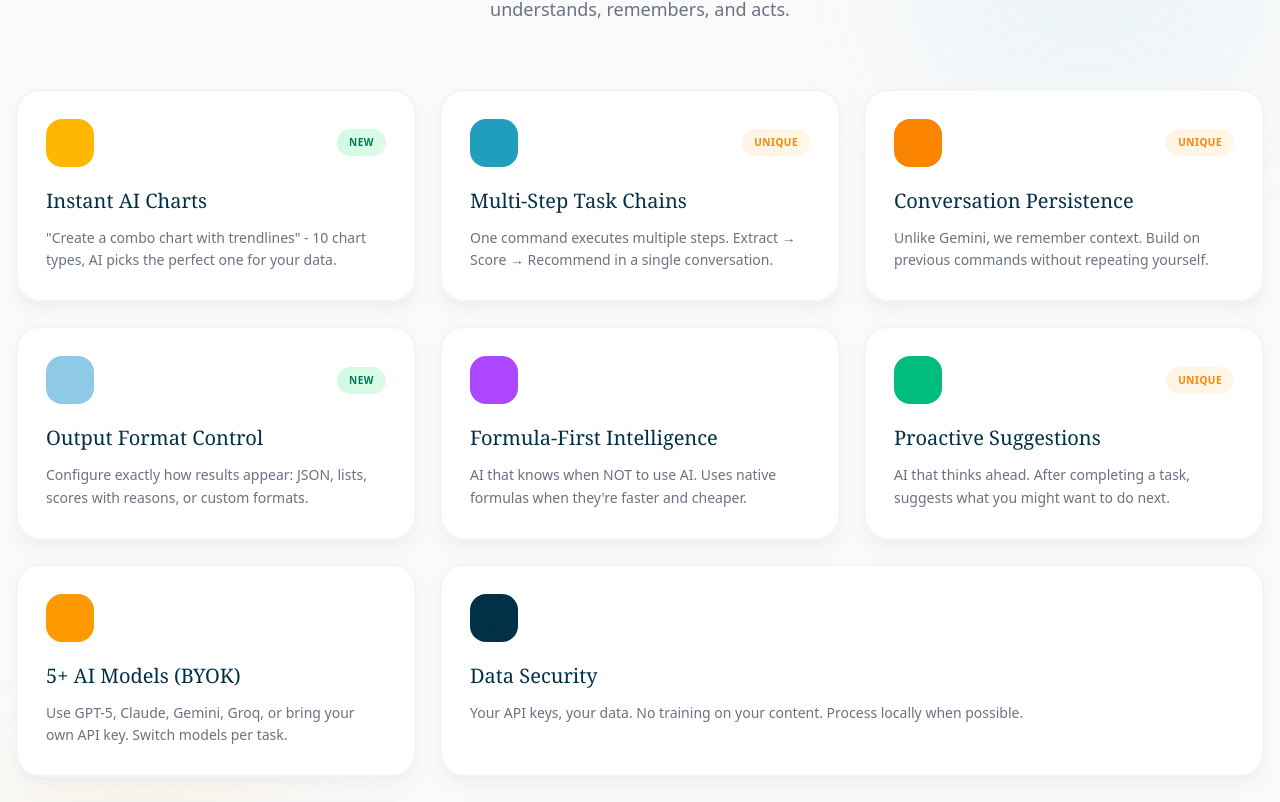
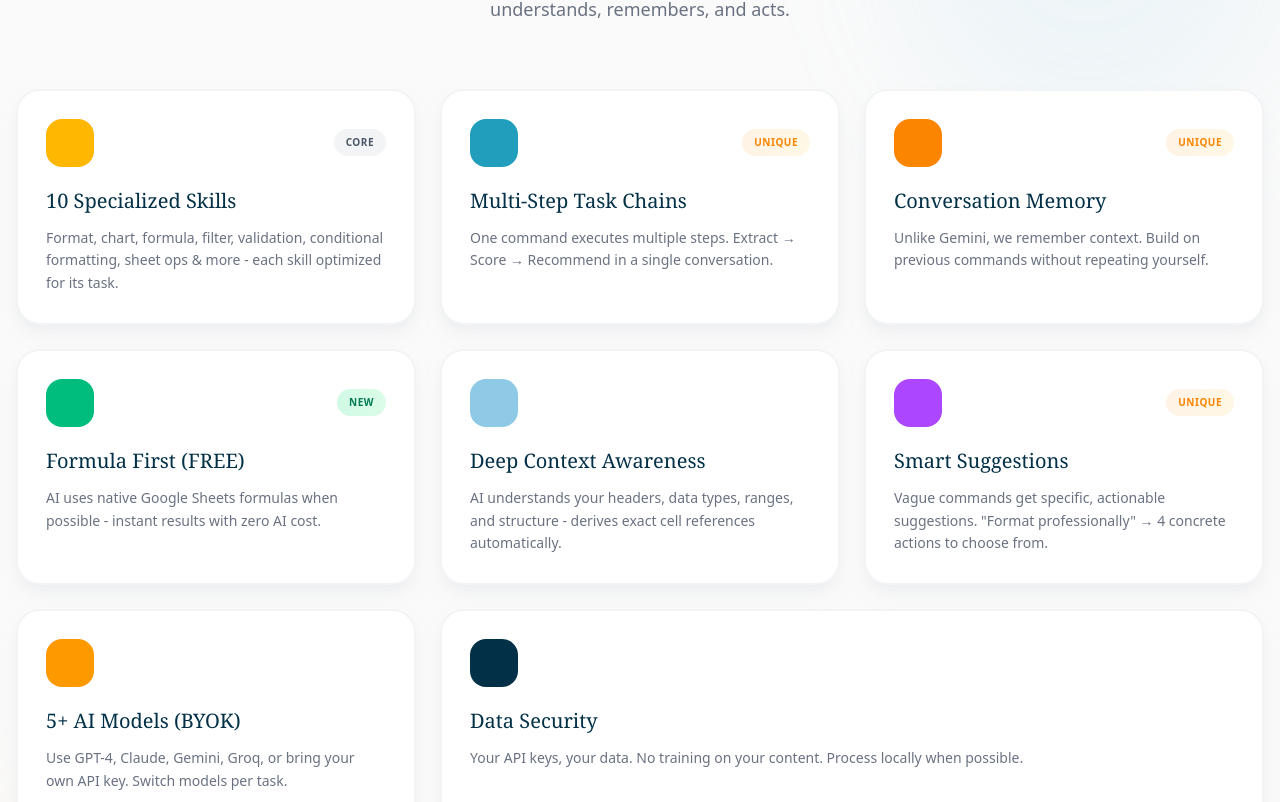
Before and after one commit to Ai-Quill/ai-sheeter, a Next.js app: page / in a window 1280 px wide. Shown: the part 2538-3340 px from the top of the page. Built offline with nearby package versions, Linux system fonts and the light colour scheme.

Commit message:
passing the actions

```diff
--- a/src/components/landing/CompetitorComparison.tsx
+++ b/src/components/landing/CompetitorComparison.tsx
@@ -15,6 +15,22 @@ interface FeatureRow {
 
 const features: FeatureRow[] = [
   {
+    feature: "Conversation Memory",
+    description: "Remember context across queries - pick up where you left off",
+    aisheeter: 'yes',
+    gemini: 'no',
+    gptForWork: 'no',
+    chatgpt: 'partial'
+  },
+  {
+    feature: "Deep Context Awareness",
+    description: "Understands headers, data types, and structure automatically",
+    aisheeter: 'yes',
+    gemini: 'partial',
+    gptForWork: 'partial',
+    chatgpt: 'no'
+  },
+  {
     feature: "Multi-Step Task Chains",
     description: "Execute complex workflows with one command",
     aisheeter: 'yes',
@@ -23,35 +39,27 @@ const features: FeatureRow[] = [
     chatgpt: 'no'
   },
   {
-    feature: "Conversation Persistence",
-    description: "Remember context across queries",
+    feature: "Smart Suggestions",
+    description: "AI that thinks ahead and recommends next steps",
     aisheeter: 'yes',
     gemini: 'no',
-    gptForWork: 'no',
-    chatgpt: 'partial'
-  },
-  {
-    feature: "Output Format Control",
-    description: "Configure result structure (JSON, List, Score+Reason)",
-    aisheeter: 'yes',
-    gemini: 'no',
-    gptForWork: 'no',
-    chatgpt: 'partial'
-  },
-  {
-    feature: "Formula-First Intelligence",
-    description: "AI knows when NOT to use AI",
-    aisheeter: 'yes',
-    gemini: 'partial',
     gptForWork: 'no',
     chatgpt: 'no'
   },
   {
-    feature: "Proactive Suggestions",
-    description: "AI that thinks ahead and recommends next steps",
+    feature: "Formula First (FREE)",
+    description: "Uses native formulas when faster & cheaper - no AI cost",
     aisheeter: 'yes',
     gemini: 'no',
     gptForWork: 'no',
+    chatgpt: 'no'
+  },
+  {
+    feature: "10 Specialized Skills",
+    description: "Format, chart, formula, filter, validation & more",
+    aisheeter: 'yes',
+    gemini: 'partial',
+    gptForWork: 'partial',
     chatgpt: 'no'
   },
   {
@@ -63,11 +71,11 @@ const features: FeatureRow[] = [
     chatgpt: 'no'
   },
   {
-    feature: "Background Processing",
-    description: "Run jobs without keeping browser open",
+    feature: "Instant Sheet Actions",
+    description: "Format, chart, sort, filter - executes in milliseconds",
     aisheeter: 'yes',
-    gemini: 'no',
-    gptForWork: 'yes',
+    gemini: 'partial',
+    gptForWork: 'partial',
     chatgpt: 'no'
   },
   {
@@ -76,14 +84,6 @@ const features: FeatureRow[] = [
     aisheeter: 'yes',
     gemini: 'yes',
     gptForWork: 'yes',
-    chatgpt: 'no'
-  },
-  {
-    feature: "Smart Column Detection",
-    description: "Understands your data context automatically",
-    aisheeter: 'yes',
-    gemini: 'partial',
-    gptForWork: 'no',
     chatgpt: 'no'
   },
   {
--- a/src/components/landing/FeatureGrid.tsx
+++ b/src/components/landing/FeatureGrid.tsx
@@ -6,12 +6,12 @@ import { Zap, MessageSquare, Shield, Workflow, Sliders, BrainCircuit, Sparkles,
 
 const features = [
   {
-    title: "Instant AI Charts",
-    description: "\"Create a combo chart with trendlines\" - 10 chart types, AI picks the perfect one for your data.",
-    icon: <BarChart3 size={24} className="text-[#FFB701]" />,
+    title: "10 Specialized Skills",
+    description: "Format, chart, formula, filter, validation, conditional formatting, sheet ops & more - each skill optimized for its task.",
+    icon: <BrainCircuit size={24} className="text-[#FFB701]" />,
     color: "bg-[#FFB701]",
     colSpan: "md:col-span-1",
-    tag: "New"
+    tag: "Core"
   },
   {
     title: "Multi-Step Task Chains",
@@ -22,7 +22,7 @@ const features = [
     tag: "Unique"
   },
   {
-    title: "Conversation Persistence",
+    title: "Conversation Memory",
     description: "Unlike Gemini, we remember context. Build on previous commands without repeating yourself.",
     icon: <History size={24} className="text-[#FC8500]" />,
     color: "bg-[#FC8500]",
@@ -30,32 +30,32 @@ const features = [
     tag: "Unique"
   },
   {
-    title: "Output Format Control",
-    description: "Configure exactly how results appear: JSON, lists, scores with reasons, or custom formats.",
-    icon: <Sliders size={24} className="text-[#8ECAE6]" />,
-    color: "bg-[#8ECAE6]",
+    title: "Formula First (FREE)",
+    description: "AI uses native Google Sheets formulas when possible - instant results with zero AI cost.",
+    icon: <Zap size={24} className="text-emerald-500" />,
+    color: "bg-emerald-500",
     colSpan: "md:col-span-1",
     tag: "New"
   },
   {
-    title: "Formula-First Intelligence",
-    description: "AI that knows when NOT to use AI. Uses native formulas when they're faster and cheaper.",
-    icon: <BrainCircuit size={24} className="text-purple-500" />,
-    color: "bg-purple-500",
+    title: "Deep Context Awareness",
+    description: "AI understands your headers, data types, ranges, and structure - derives exact cell references automatically.",
+    icon: <Sliders size={24} className="text-[#8ECAE6]" />,
+    color: "bg-[#8ECAE6]",
     colSpan: "md:col-span-1"
   },
   {
-    title: "Proactive Suggestions",
-    description: "AI that thinks ahead. After completing a task, suggests what you might want to do next.",
-    icon: <Sparkles size={24} className="text-emerald-500" />,
-    color: "bg-emerald-500",
+    title: "Smart Suggestions",
+    description: "Vague commands get specific, actionable suggestions. \"Format professionally\" → 4 concrete actions to choose from.",
+    icon: <Sparkles size={24} className="text-purple-500" />,
+    color: "bg-purple-500",
     colSpan: "md:col-span-1",
     tag: "Unique"
   },
   {
     title: "5+ AI Models (BYOK)",
-    description: "Use GPT-5, Claude, Gemini, Groq, or bring your own API key. Switch models per task.",
-    icon: <Zap size={24} className="text-amber-500" />,
+    description: "Use GPT-4, Claude, Gemini, Groq, or bring your own API key. Switch models per task.",
+    icon: <BarChart3 size={24} className="text-amber-500" />,
     color: "bg-amber-500",
     colSpan: "md:col-span-1"
   },
--- a/src/components/landing/PricingSection.tsx
+++ b/src/components/landing/PricingSection.tsx
@@ -64,9 +64,9 @@ export const PricingSection: React.FC = () => {
                         {[
                             "Unlimited Queries",
                             "1,000 Bulk rows / job",
-                            "Unlimited Jobs per day",
+                            "Persistent conversation memory",
                             "Priority Support",
-                            "Early Access Features"
+                            "Proactive smart suggestions"
                         ].map((item, i) => (
                             <li key={i} className="flex items-center gap-3 text-sm text-white/90">
                                 <div className="p-1 rounded-full bg-[#219EBB] text-white"><Check size={12} /></div>
```
